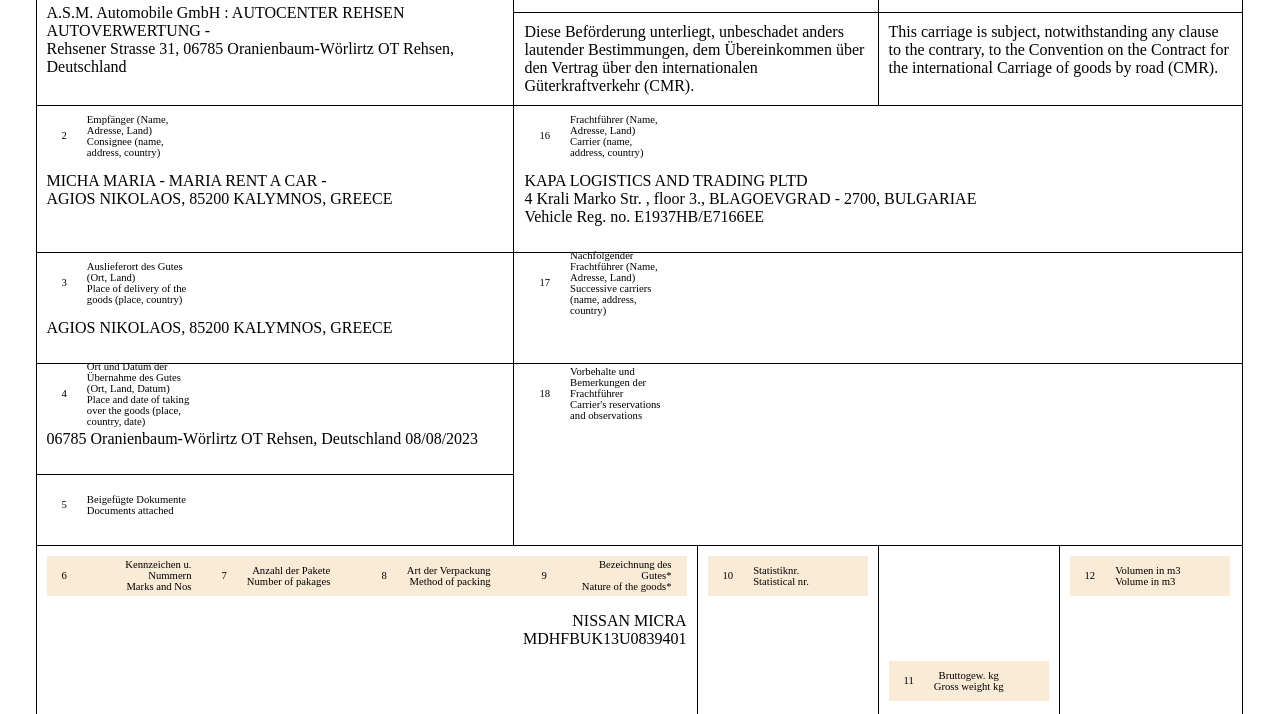
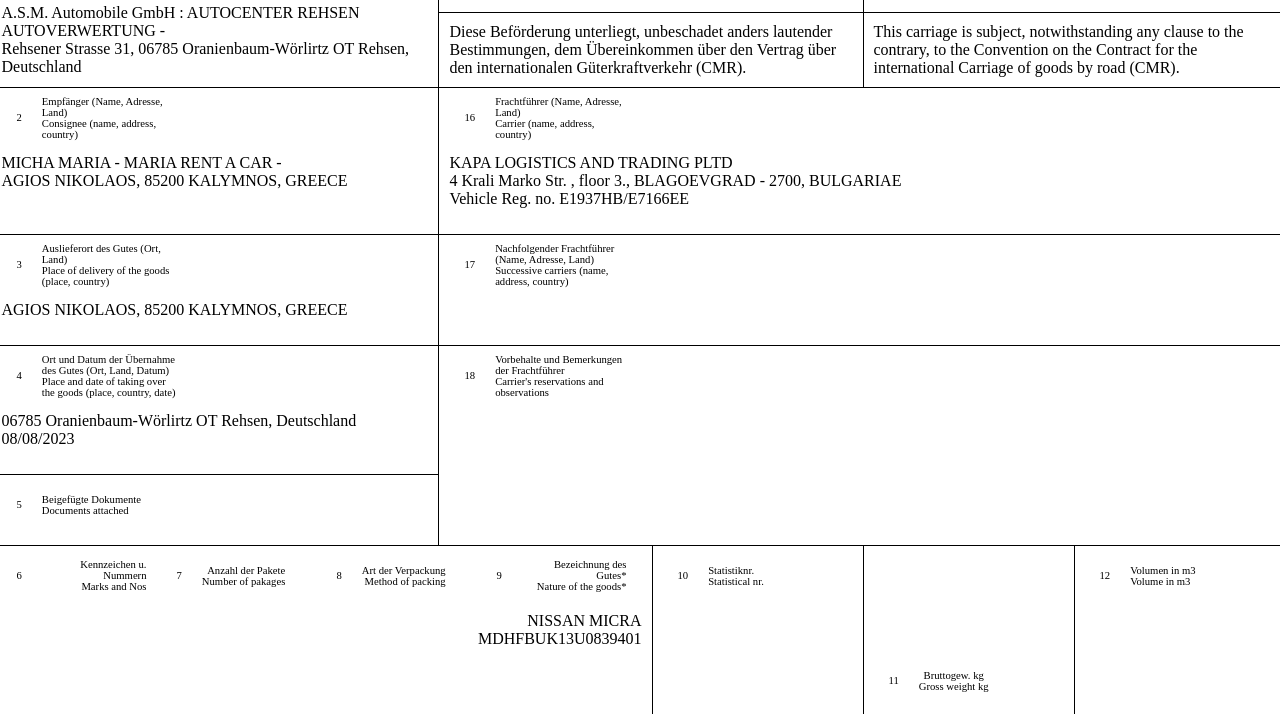
Before and after one commit to samueldev900/tabela_upwork, a plain HTML site: page index.html in a window 1280 px wide. Shown: the part 221-935 px from the top of the page. Drawn offline with Linux system fonts and the light colour scheme.

Commit message:
parcialmente finalizado

```diff
--- a/style.css
+++ b/style.css
@@ -44,7 +44,7 @@ td{
   display: flex;
   align-items: center;
   height: 30px;
-  width: 150px;
+  width: 180px;
   padding: 5px;
   font-size: 8pt;
 
@@ -56,7 +56,6 @@ td{
   width: 150px;
   padding: 5px;
   font-size: 8pt;
-  background-color: antiquewhite;
 
 }
 .small-component p{
```
